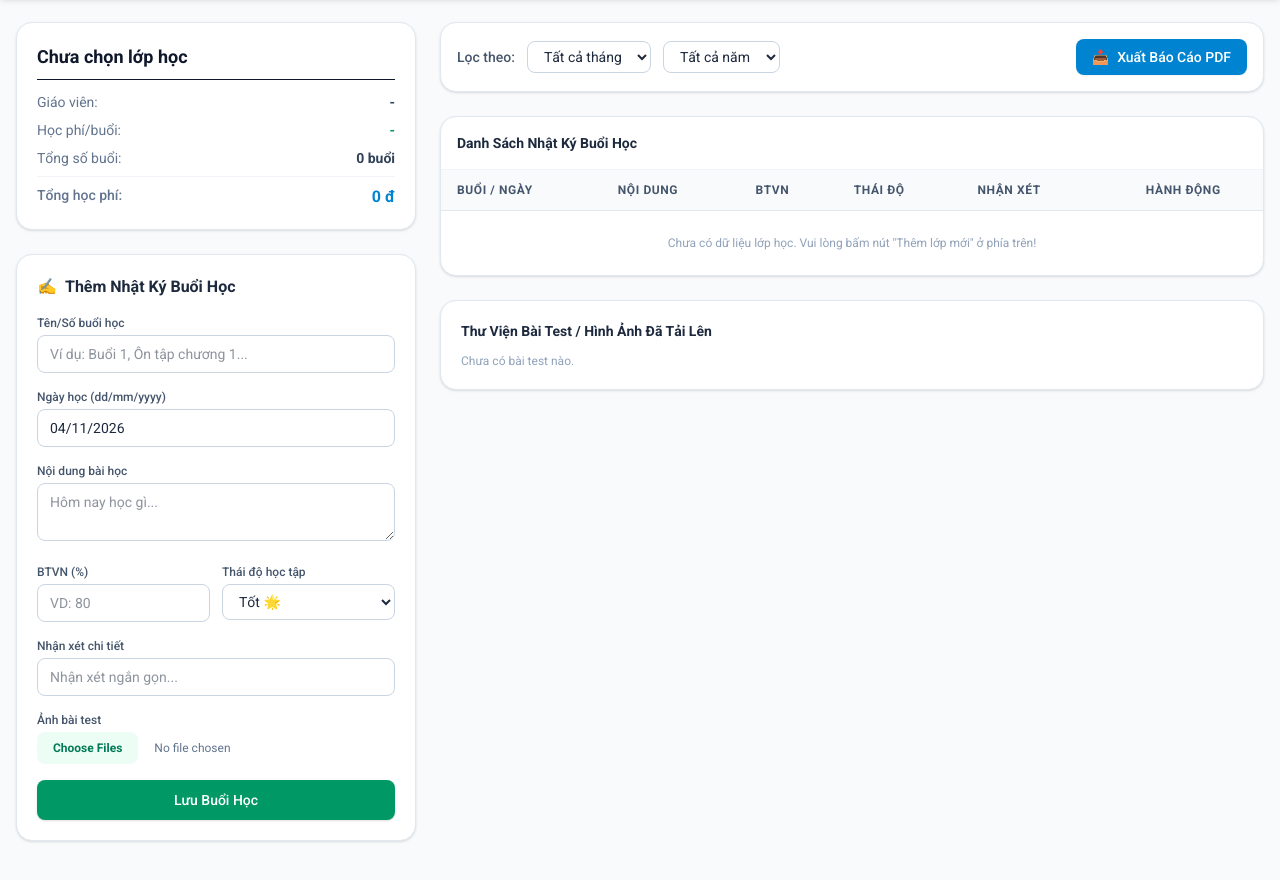
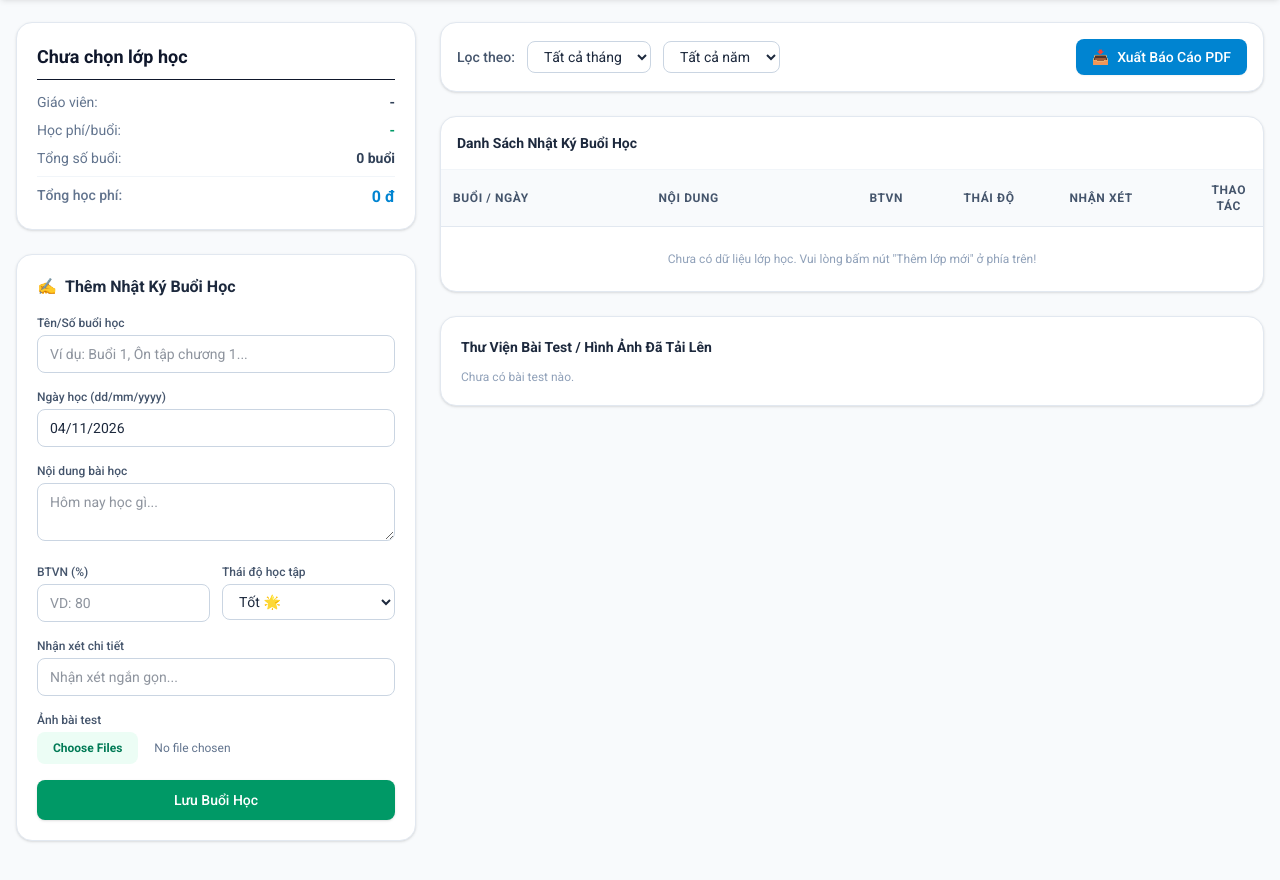
Before and after one commit to Khoii415/tutor_manager, a plain HTML site: page index.html in a window 1280 px wide. Shown: the part 70-950 px from the top of the page. Drawn offline with nearby package versions, Linux system fonts and the light colour scheme.

Commit message:
Ver 1.1.0

```diff
--- a/index.html
+++ b/index.html
@@ -8,7 +8,7 @@
     <script src="https://cdn.jsdelivr.net/npm/@tailwindcss/browser@4"></script>
     <!-- html2pdf library -->
     <script src="https://cdnjs.cloudflare.com/ajax/libs/html2pdf.js/0.10.1/html2pdf.bundle.min.js"></script>
-    <!-- Flatpickr CSS (Bắt buộc để hiển thị chuẩn dd/mm/yyyy) -->
+    <!-- Flatpickr CSS -->
     <link rel="stylesheet" href="https://cdn.jsdelivr.net/npm/flatpickr/dist/flatpickr.min.css">
     <link href="https://fonts.googleapis.com/css2?family=Roboto:wght@300;400;500;700&display=swap" rel="stylesheet">
     <style>
@@ -71,7 +71,6 @@
                     </div>
                     <div>
                         <label class="block text-xs font-medium text-slate-600 mb-1">Ngày học (dd/mm/yyyy)</label>
-                        <!-- Ô nhập ngày ép định dạng dd/mm/yyyy -->
                         <input type="text" id="ngayHoc" required placeholder="dd/mm/yyyy" class="w-full text-sm px-3 py-2 border border-slate-300 rounded-lg focus:outline-none focus:ring-2 focus:ring-emerald-500 bg-white cursor-pointer">
                     </div>
                     <div>
@@ -151,19 +150,22 @@
                     <h3 class="font-bold text-slate-800 text-sm">Danh Sách Nhật Ký Buổi Học</h3>
                 </div>
                 <div class="overflow-x-auto">
-                    <table class="w-full text-left border-collapse text-sm">
+                    <table class="w-full text-left border-collapse text-sm table-fixed">
                         <thead>
                             <tr class="bg-slate-50 text-slate-600 text-xs uppercase tracking-wider border-b border-slate-200">
-                                <th class="py-3 px-4">Buổi / Ngày</th>
-                                <th class="py-3 px-4">Nội Dung</th>
-                                <th class="py-3 px-4">BTVN</th>
-                                <th class="py-3 px-4">Thái Độ</th>
-                                <th class="py-3 px-4">Nhận Xét</th>
-                                <th class="py-3 px-4 text-center">Hành Động</th>
+                                <th class="py-3 px-3 w-3/12">Buổi / Ngày</th>
+                                <th class="py-3 px-3 w-3/12">Nội Dung</th>
+                                <th class="py-3 px-2 w-1/12 text-center">BTVN</th>
+                                <th class="py-3 px-2 w-2/12 text-center">Thái Độ</th>
+                                <th class="py-3 px-3 w-2/12">Nhận Xét</th>
+                                <th class="py-3 px-2 w-1/12 text-center">Thao tác</th>
                             </tr>
                         </thead>
-                        <tbody id="sessionTableBody" class="divide-y divide-slate-100">
-                            <!-- Dynamic rows -->
+                        <tbody id="sessionTableBody" class="divide-y divide-slate-100 align-top">
+                            <!-- Lưu ý trong file js/app.js khi render <tr> và <td>:
+                                 Hãy chắc chắn các thẻ <td> kế thừa style này hoặc không đặt width cứng trong JS.
+                                 VD một dòng mẫu render:
+                            -->
                         </tbody>
                     </table>
                 </div>
@@ -217,7 +219,7 @@
         </div>
     </div>
 
-    <!-- Flatpickr JS CDN (Khởi tạo lịch tiếng Việt định dạng dd/mm/yyyy) -->
+    <!-- Flatpickr JS CDN -->
     <script src="https://cdn.jsdelivr.net/npm/flatpickr"></script>
     <script src="https://cdn.jsdelivr.net/npm/flatpickr/dist/l10n/vn.js"></script>
     <!-- Main JavaScript File -->
```
